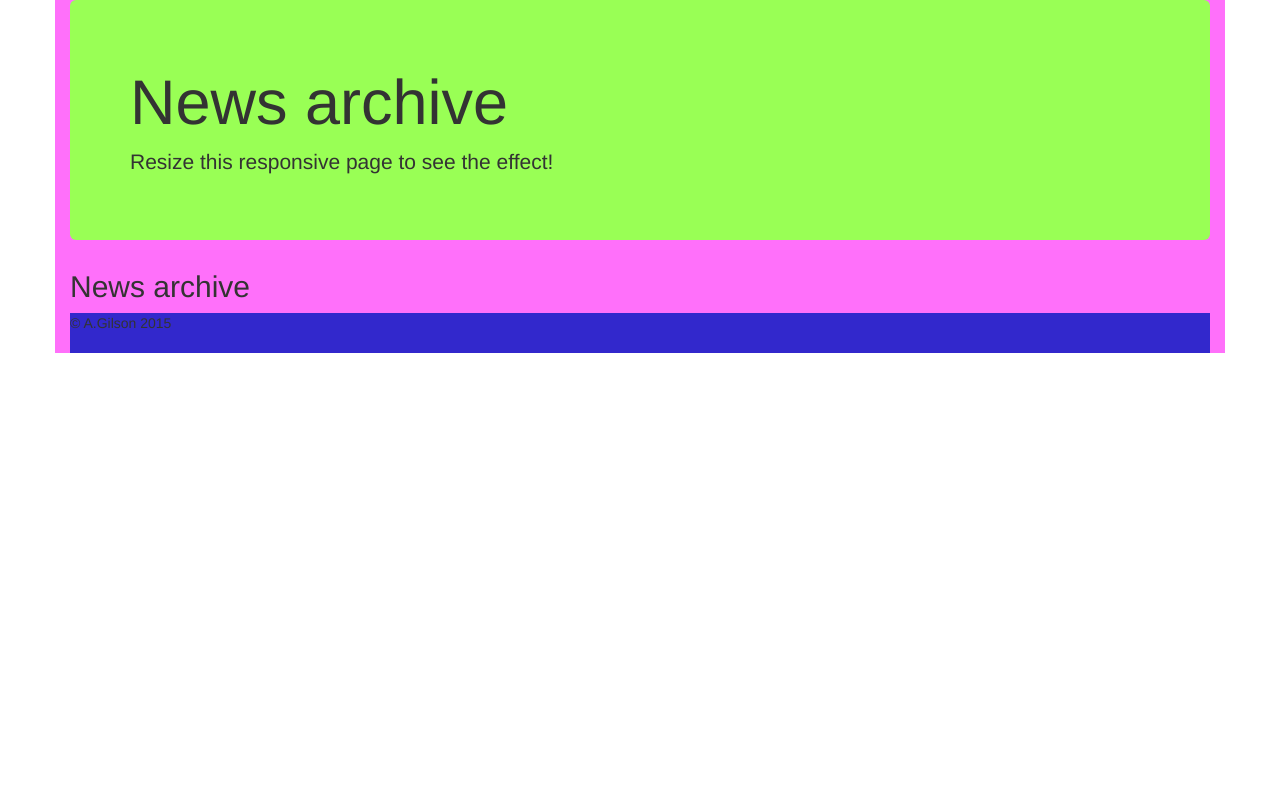
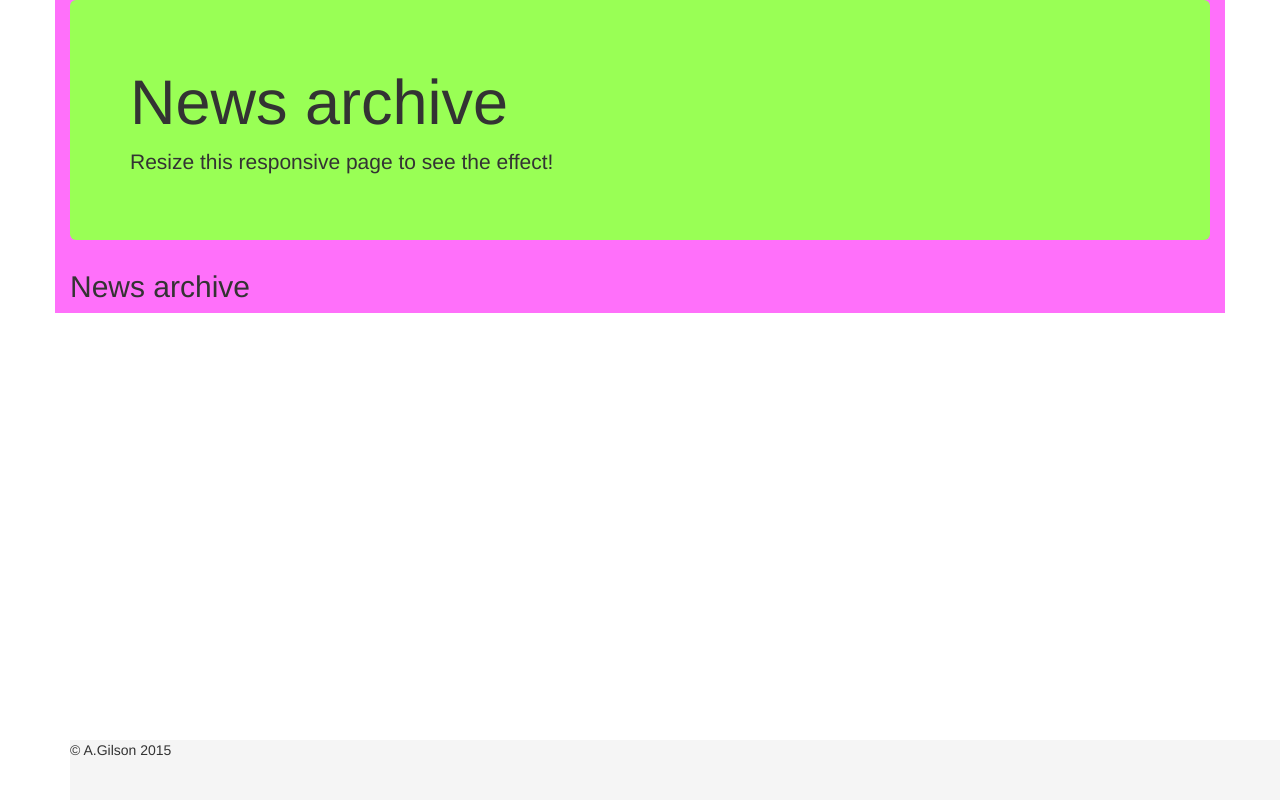
Before and after one commit to andrumi/codeigniter_demo, a CodeIgniter app: page /database/index.php/news/index in a window 1280 px wide; the page is wider, and only the part inside the window is pictured. Run offline with CodeIgniter, Linux system fonts and the light colour scheme; data that the repository does not hold is empty; some libraries are stand-ins or nearby versions.

Commit message:
Changed the footer in New2.css to use bootstrap and rearranged footer.

```diff
--- a/application/views/templates/footer.php
+++ b/application/views/templates/footer.php
@@ -1,4 +1,4 @@
-     <div id ="footer">
+     <div class ="footer">
         <p>&copy; A.Gilson 2015</p>
      </div>
      </div>
--- a/css/New2.css
+++ b/css/New2.css
@@ -1,3 +1,8 @@
+ html {
+  position: relative;
+  min-height: 100%;
+}
+
 .container{
 
  background-color:#ff70fa;
@@ -25,9 +30,12 @@
   width: 100%;
   background-color: #ffde3e;
 }
-
-#footer{
-    height: 40px;
-	width: 100%;
-	background-color: #3228cc;
+ /* Sticky footer */
+.footer {
+  position: absolute;
+  bottom: 0;
+  width: 100%;
+  /* Set the fixed height of the footer here */
+  height: 60px;
+  background-color: #f5f5f5;
 }
```
